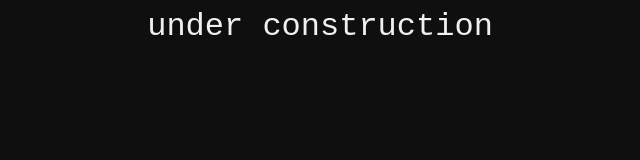
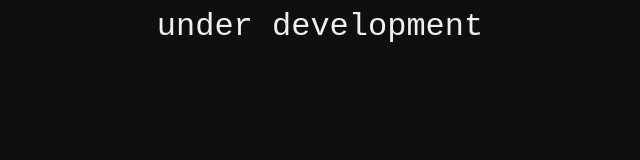
Before and after one commit to DeadCodeGames/RestoreBackup, a plain HTML site: page index.html in a window 1280 px wide. Shown: the whole page, without its empty margins (320-960 px from the left). Drawn offline with Linux system fonts and the light colour scheme.

Commit message:
Update index.html

```diff
--- a/index.html
+++ b/index.html
@@ -14,5 +14,5 @@
             align-content: center;
         }
     </style>
-    under construction
+    under development
 </html>
```
